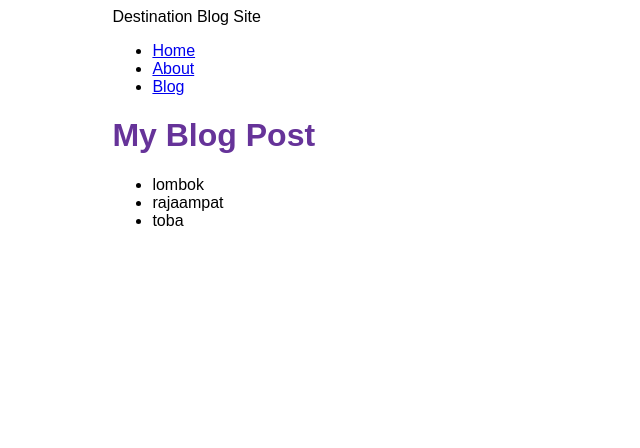
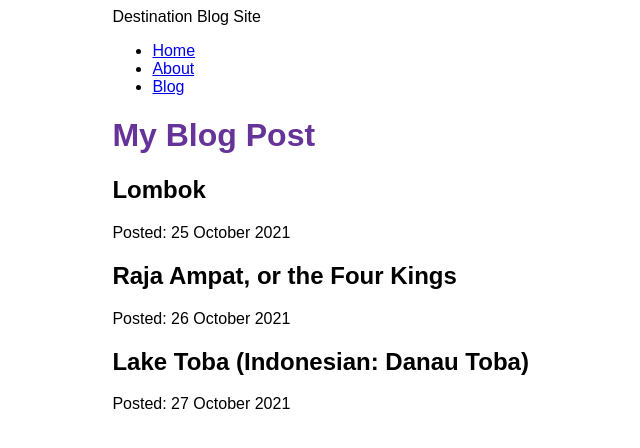
Before and after one commit to erwintobing15/gatsby-blog-site, a Gatsby site: page /blog in a window 1280 px wide. Shown: the whole page, without its empty margins (22-662 px from the left). Built offline with nearby package versions, Linux system fonts and the light colour scheme; Gatsby itself is replaced by a stand-in of ours.

Commit message:
Update the Blog page query to use the allMdx field instead of allFile

```diff
--- a/src/pages/blog.js
+++ b/src/pages/blog.js
@@ -5,24 +5,28 @@
 const BlogPage = ({ data }) => {
   return (
     <Layout pageTitle="My Blog Post">
-      <ul>
-        {
-          data.allFile.nodes.map(node => (
-            <li key={node.name}>
-              {node.name}
-            </li>
-          ))
-        }
-      </ul>
+      {
+        data.allMdx.nodes.map(node => (
+          <article key={node.id}>
+            <h2>{node.frontmatter.title}</h2>
+            <p>Posted: {node.frontmatter.date}</p>
+          </article>
+        ))
+      }
     </Layout>
   )
 }
 
 export const query = graphql`
   query {
-    allFile {
+    allMdx {
       nodes {
-        name
+        frontmatter {
+          date(formatString: "DD MMMM YYYY")
+          title
+        }
+        id
+        body
       }
     }
   }
```
